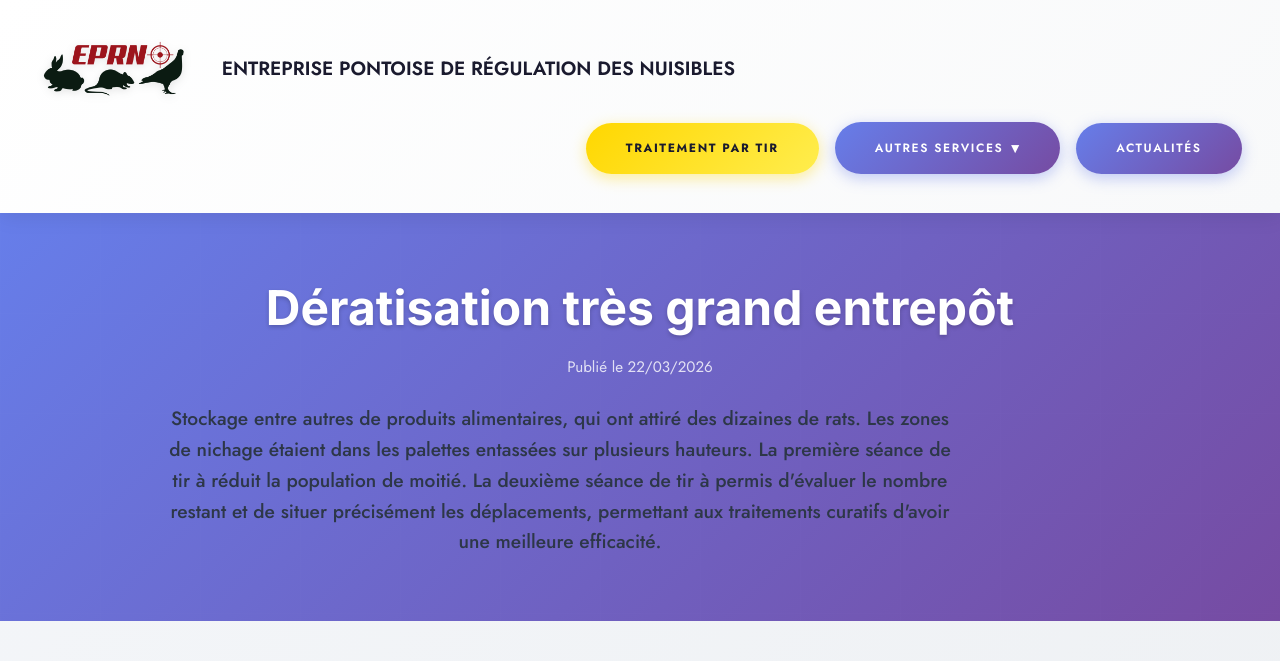
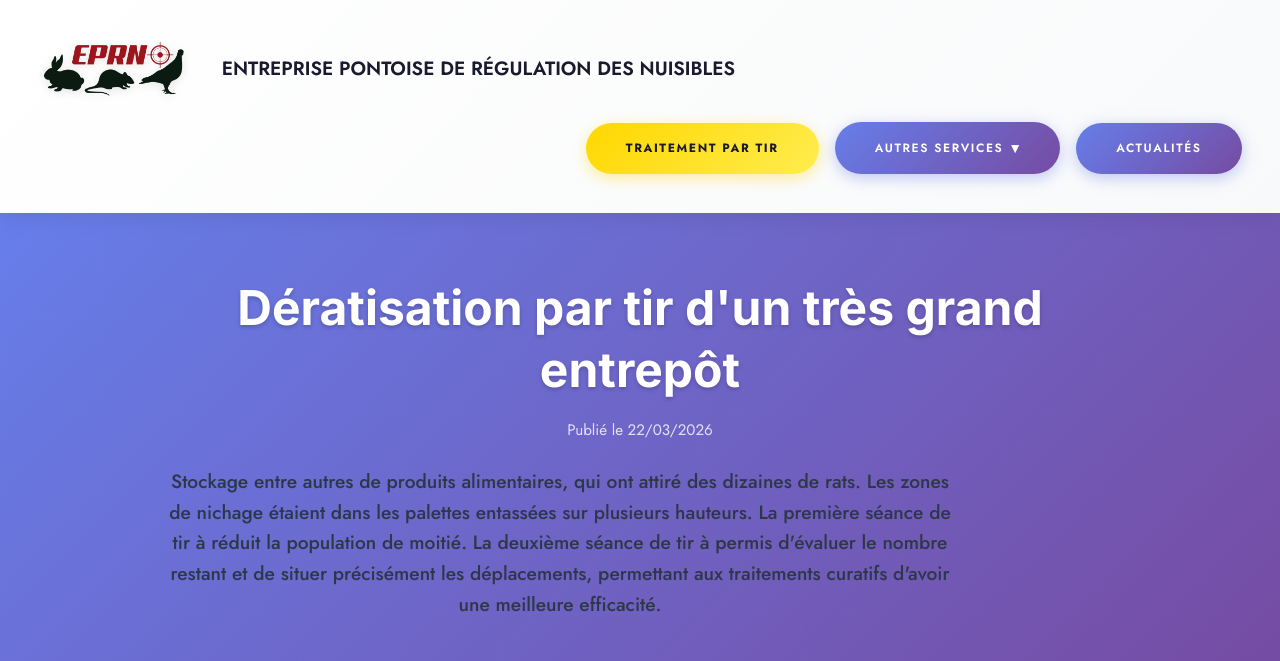
Before and after one commit to TheDoubleJo/eprn, a Jekyll site: the page built from _posts/2026-03-22-dératisation-très-grand-entrepôt.md, in a window 1280 px wide and 900 px high, cut to the strip 0-661 px from the top of the window. Built offline with Jekyll 4.4.1, drawn with Linux system fonts in a browser that asks for light colours.

Commit message:
Update Actualités “2026-03-22-dératisation-très-grand-entrepôt”

```diff
--- a/_posts/2026-03-22-dératisation-très-grand-entrepôt.md
+++ b/_posts/2026-03-22-dératisation-très-grand-entrepôt.md
@@ -1,6 +1,6 @@
 ---
 layout: post
-title: Dératisation très grand entrepôt
+title: Dératisation par tir d'un très grand entrepôt
 description: Stockage entre autres de produits alimentaires, qui ont attiré des dizaines de rats. Les zones de nichage étaient dans les palettes entassées sur plusieurs hauteurs. La première séance de tir à réduit la population de moitié. La deuxième séance de tir à permis d'évaluer le nombre restant et de situer précisément les déplacements, permettant aux traitements curatifs d'avoir une meilleure efficacité.
 image: /images/uploads/Stockage palettes.jpg
 youtube_url: https://youtu.be/b5s06WvJ2eE?si=0GktSsqVligcRjSS
```
